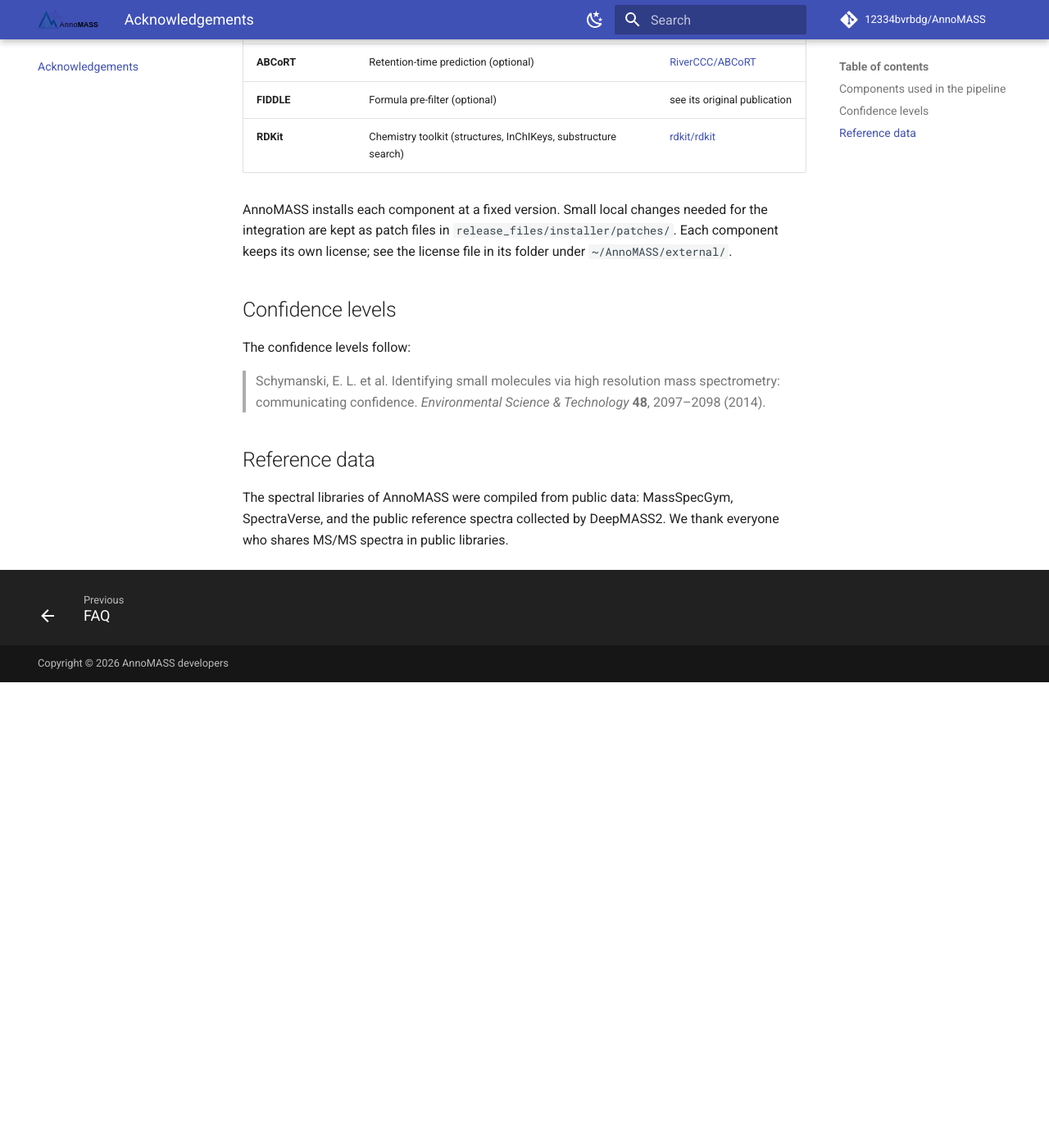
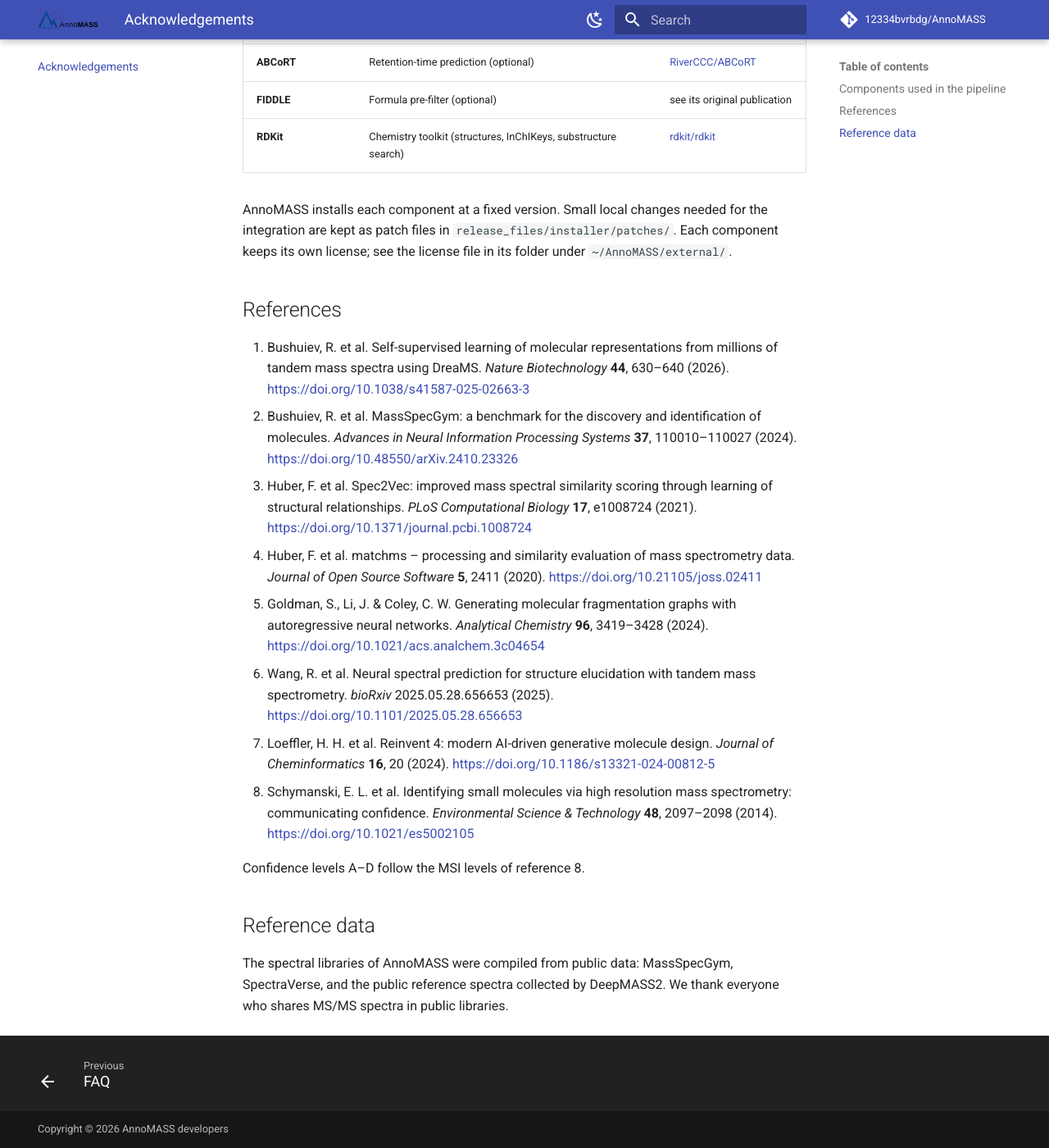
Before and after one commit to 12334bvrbdg/AnnoMASS, an MkDocs documentation site: the page built from docs_site/acknowledgements.md, in a window 1280 px wide and 1400 px high, scrolled down 899 px. Shown: the whole window at 82% size. Built offline with MkDocs 1.6.1 and Material for MkDocs 9.7.7, drawn with Linux system fonts in a browser that asks for light colours; comment, search, counter and statistics services are not loaded; before the commit the page ends 1731 px from its top, so only the background shows below that.

Commit message:
docs: add full reference list to acknowledgements

```diff
--- a/docs_site/acknowledgements.md
+++ b/docs_site/acknowledgements.md
@@ -29,12 +29,31 @@ AnnoMASS installs each component at a fixed version. Small local changes needed
 integration are kept as patch files in `release_files/installer/patches/`. Each component keeps
 its own license; see the license file in its folder under `~/AnnoMASS/external/`.
 
-## Confidence levels
+## References
 
-The confidence levels follow:
+1. Bushuiev, R. et al. Self-supervised learning of molecular representations from millions of
+   tandem mass spectra using DreaMS. *Nature Biotechnology* **44**, 630–640 (2026).
+   <https://doi.org/10.1038/s41587-025-02663-3>
+2. Bushuiev, R. et al. MassSpecGym: a benchmark for the discovery and identification of
+   molecules. *Advances in Neural Information Processing Systems* **37**, 110010–110027 (2024).
+   <https://doi.org/10.48550/arXiv.2410.23326>
+3. Huber, F. et al. Spec2Vec: improved mass spectral similarity scoring through learning of
+   structural relationships. *PLoS Computational Biology* **17**, e1008724 (2021).
+   <https://doi.org/10.1371/journal.pcbi.1008724>
+4. Huber, F. et al. matchms – processing and similarity evaluation of mass spectrometry data.
+   *Journal of Open Source Software* **5**, 2411 (2020). <https://doi.org/10.21105/joss.02411>
+5. Goldman, S., Li, J. & Coley, C. W. Generating molecular fragmentation graphs with
+   autoregressive neural networks. *Analytical Chemistry* **96**, 3419–3428 (2024).
+   <https://doi.org/10.1021/acs.analchem.3c04654>
+6. Wang, R. et al. Neural spectral prediction for structure elucidation with tandem mass
+   spectrometry. *bioRxiv* 2025.05.28.656653 (2025). <https://doi.org/10.1101/2025.05.28.656653>
+7. Loeffler, H. H. et al. Reinvent 4: modern AI-driven generative molecule design.
+   *Journal of Cheminformatics* **16**, 20 (2024). <https://doi.org/10.1186/s13321-024-00812-5>
+8. Schymanski, E. L. et al. Identifying small molecules via high resolution mass spectrometry:
+   communicating confidence. *Environmental Science & Technology* **48**, 2097–2098 (2014).
+   <https://doi.org/10.1021/es5002105>
 
-> Schymanski, E. L. et al. Identifying small molecules via high resolution mass spectrometry:
-> communicating confidence. *Environmental Science & Technology* **48**, 2097–2098 (2014).
+Confidence levels A–D follow the MSI levels of reference 8.
 
 ## Reference data
 
```
